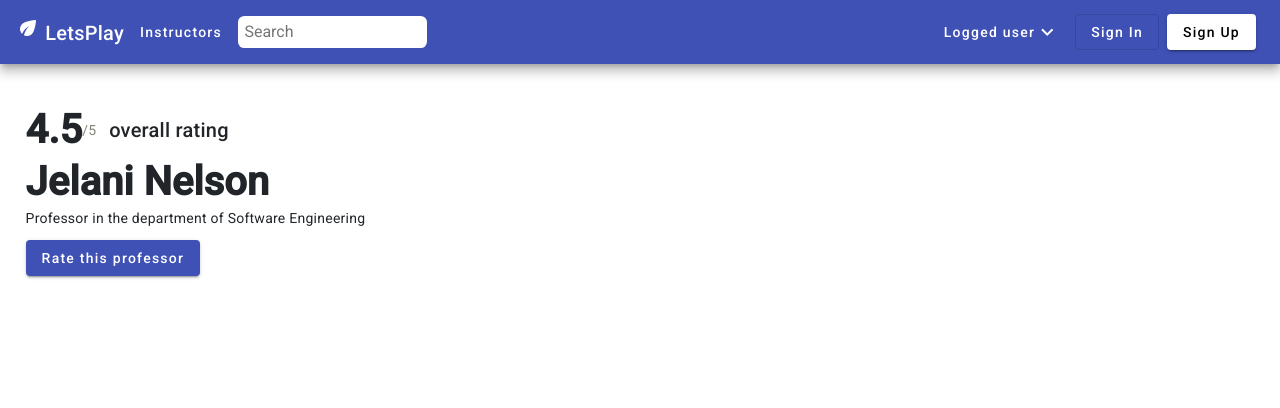
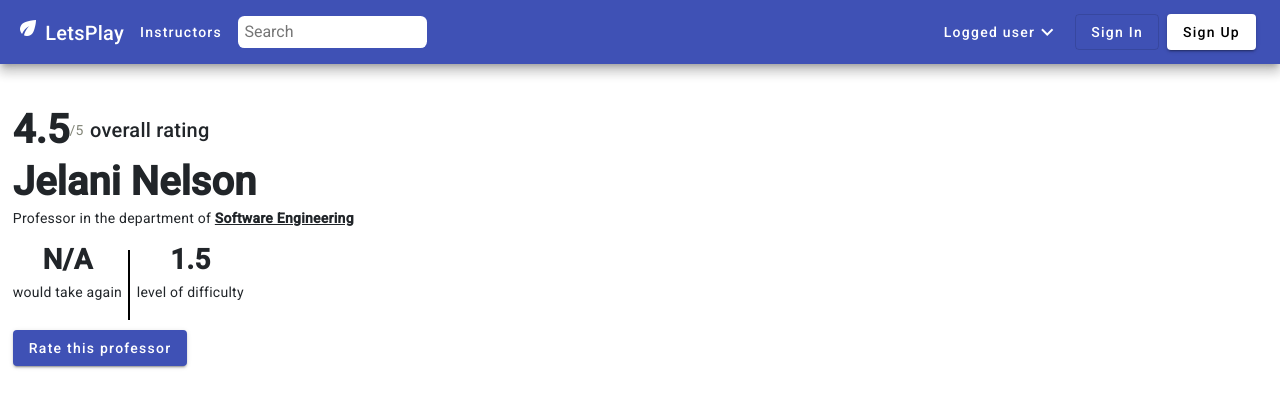
Before and after one commit to Rate-The-Instructor/RateTheInstructor, an Angular app in the folder frontend/: page / in a window 1280 px wide. Shown: the top 408 px of the page. Built offline with nearby package versions, Linux system fonts and the light colour scheme; a web font is replaced by a local one.

Commit message:
professor-details

```diff
--- a/frontend/src/app/components/professor-detail/professor-detail.component.css
+++ b/frontend/src/app/components/professor-detail/professor-detail.component.css
@@ -1,6 +1,6 @@
 .info{
     width: 50%;
-    margin-left: 2%;
+    margin-left: 1%;
     margin-top: 50px;
 }
 .rating{
@@ -20,7 +20,7 @@ h1{
 .overall{
     font-weight: 500;
     align-items: center;
-    padding-left: 2%;
+    padding-left: 1%;
     margin: 0;
     font-size: 20px;
 }
@@ -28,6 +28,30 @@ h1{
     display: flex;
     margin-top: 10px;
 }
+.dep{
+    text-decoration:underline ;
+}
 .btn-container{
     text-align: left;
 }
+.stat{
+    display: flex;
+    margin: 10px 0;
+}
+
+.percentage{
+    border-right: 1px solid black;
+    padding-right: 1%;
+    padding-bottom: 1%;
+}
+
+.difficulty{
+    border-left: 1px solid black;
+    padding-left: 1%;
+    padding-bottom: 1%;
+}
+.probab,.level-diff{
+    font-size: 2em;
+    text-align: center;
+    font-weight: 900;
+}
--- a/frontend/src/app/components/professor-detail/professor-detail.component.html
+++ b/frontend/src/app/components/professor-detail/professor-detail.component.html
@@ -4,11 +4,20 @@
         <div class="outOf">/5</div>
         <p class="overall">overall rating</p>
     </div>
-
     <h1>Jelani Nelson</h1>
     <div class="department">
-        <p>Professor in the department of</p>
-        <p class="dep">&nbsp;Software Engineering</p>
+        <p>Professor in the department of&nbsp;</p>
+        <p class="dep"><b>Software Engineering</b></p>
+    </div>
+    <div class="stat">
+        <div class="percentage">
+            <p class="probab">N/A</p>
+            <p>would take again</p>
+        </div>
+        <div class="difficulty">
+            <p class="level-diff">1.5</p>
+            <p>level of difficulty</p>
+        </div>
     </div>
     <div class="btn-container">
         <button class="rate-btn" mat-raised-button color="primary">Rate this professor</button>
```
